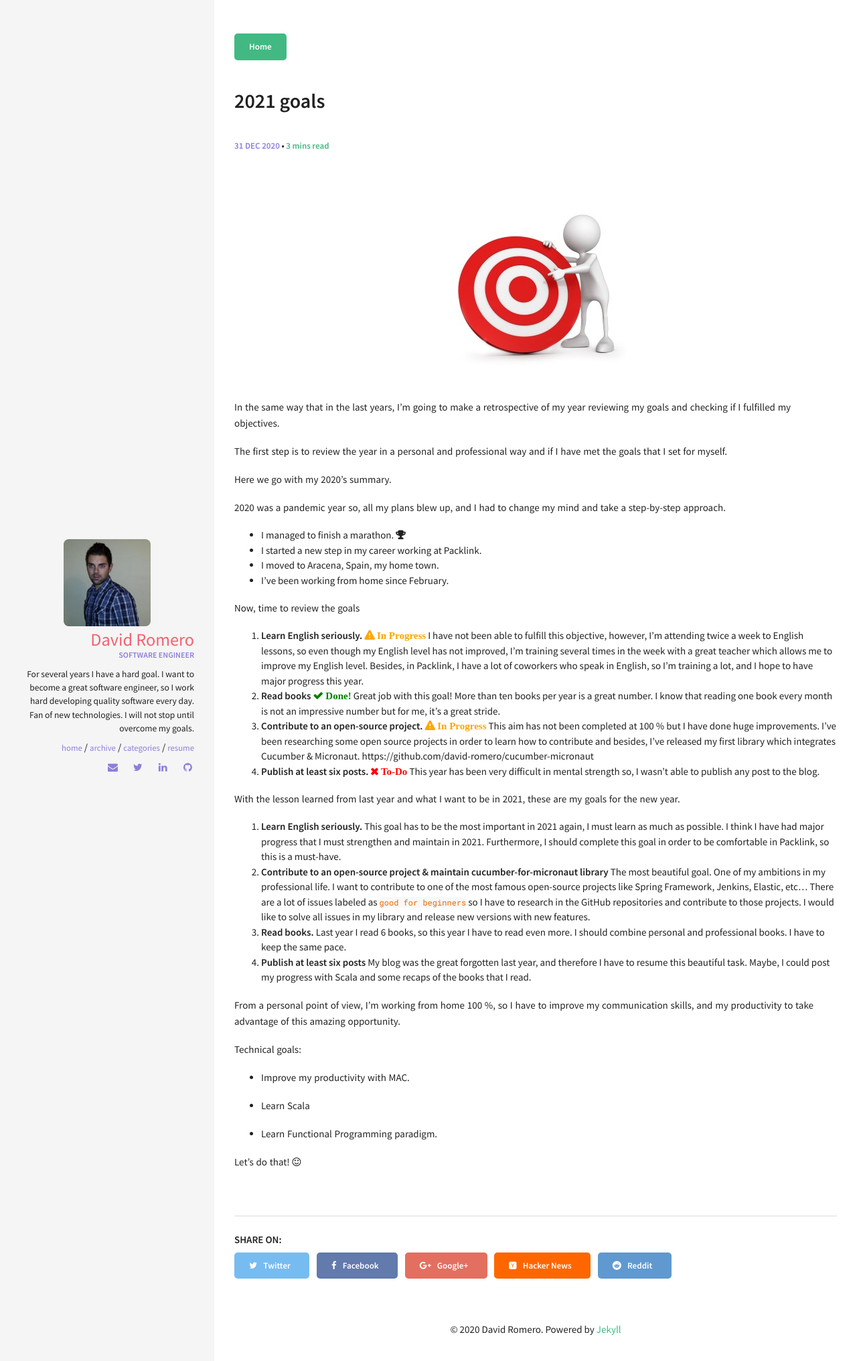
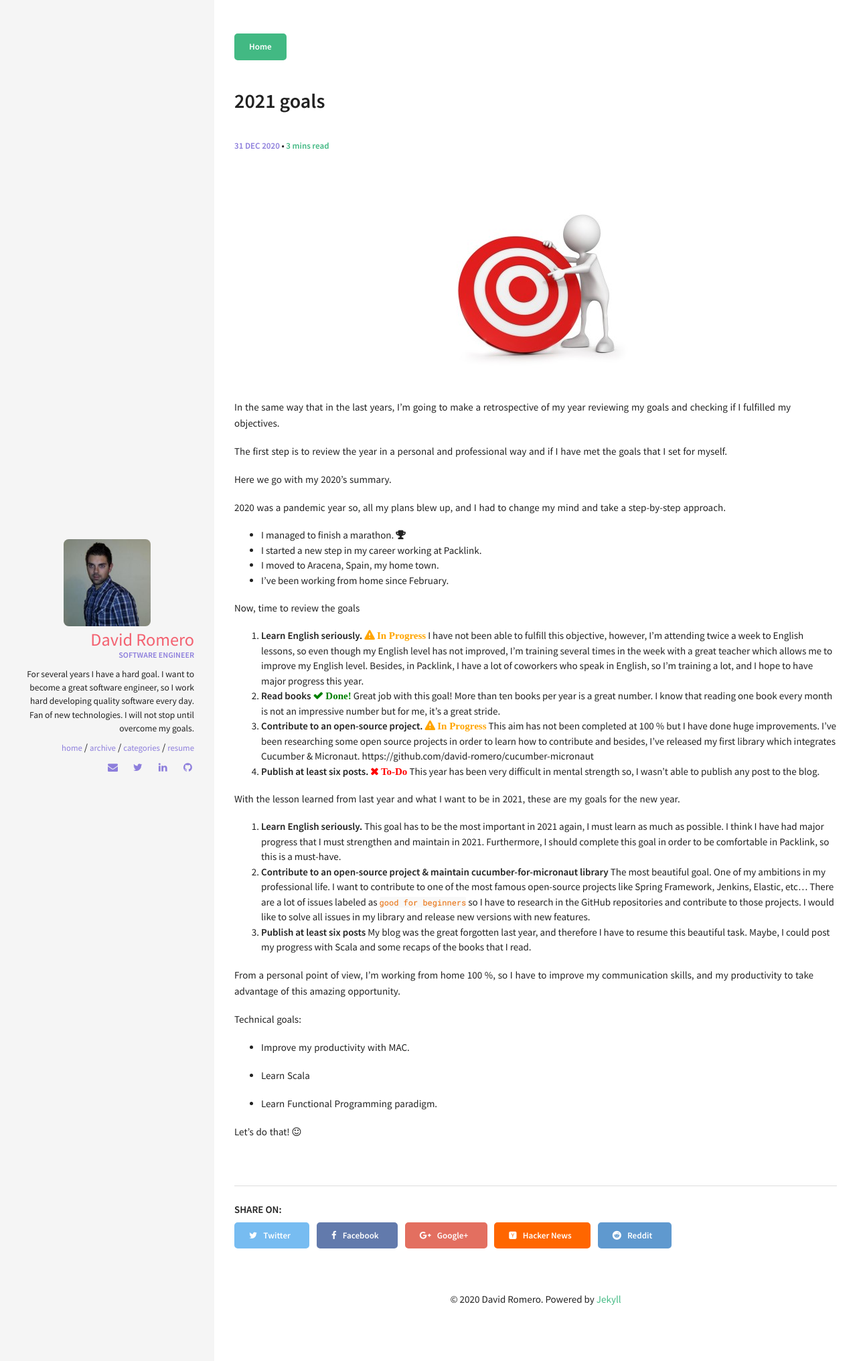
Before and after one commit to david-romero/david-romero.github.io, a Jekyll site: the page built from _posts/2020-12-31-2021-goals.md, in a window 1280 px wide. Shown: the top 2032 px of the page at 67% size. Built offline with Jekyll 4.4.1, drawn with Linux system fonts in a browser that asks for light colours.

```diff
--- a/_posts/2020-12-31-2021-goals.md
+++ b/_posts/2020-12-31-2021-goals.md
@@ -32,8 +32,7 @@
 
 1. **Learn English seriously.** This goal has to be the most important in 2021 again, I must learn as much as possible. I think I have had major progress that I must strengthen and maintain in 2021. Furthermore, I should complete this goal in order to be comfortable in Packlink, so this is a must-have.
 2. **Contribute to an open-source project & maintain cucumber-for-micronaut library** The most beautiful goal. One of my ambitions in my professional life. I want to contribute to one of the most famous open-source projects like Spring Framework, Jenkins, Elastic, etc... There are a lot of issues labeled as `good for beginners` so I have to research in the GitHub repositories and contribute to those projects. I would like to solve all issues in my library and release new versions with new features.
-3. **Read books.** Last year I read 6 books, so this year I have to read even more. I should combine personal and professional books. I have to keep the same pace.
-4. **Publish at least six posts** My blog was the great forgotten last year, and therefore I have to resume this beautiful task. Maybe, I could post my progress with Scala and some recaps of the books that I read.
+3. **Publish at least six posts** My blog was the great forgotten last year, and therefore I have to resume this beautiful task. Maybe, I could post my progress with Scala and some recaps of the books that I read.
 
 From a personal point of view, I'm working from home 100 %, so I have to improve my communication skills, and my productivity to take advantage of this amazing opportunity.
 
```
